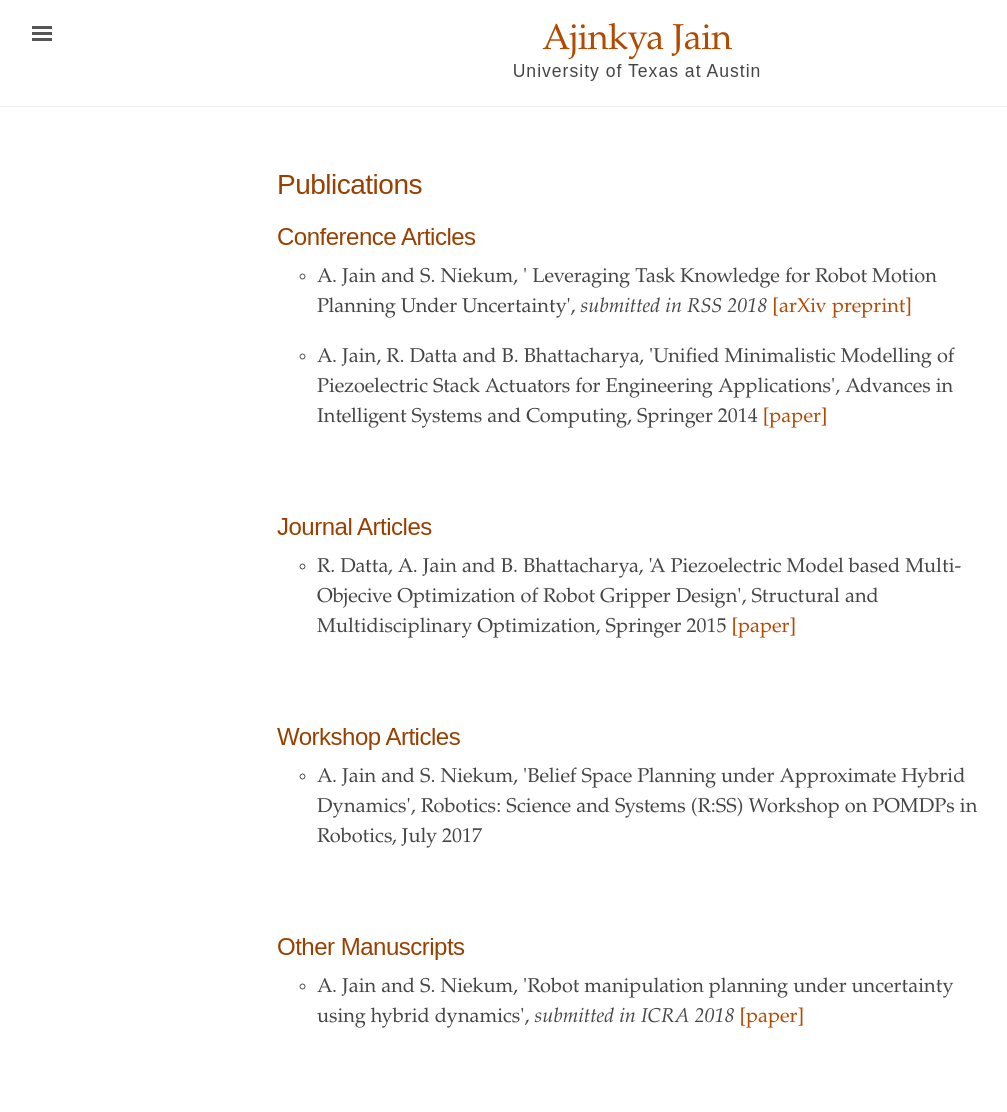
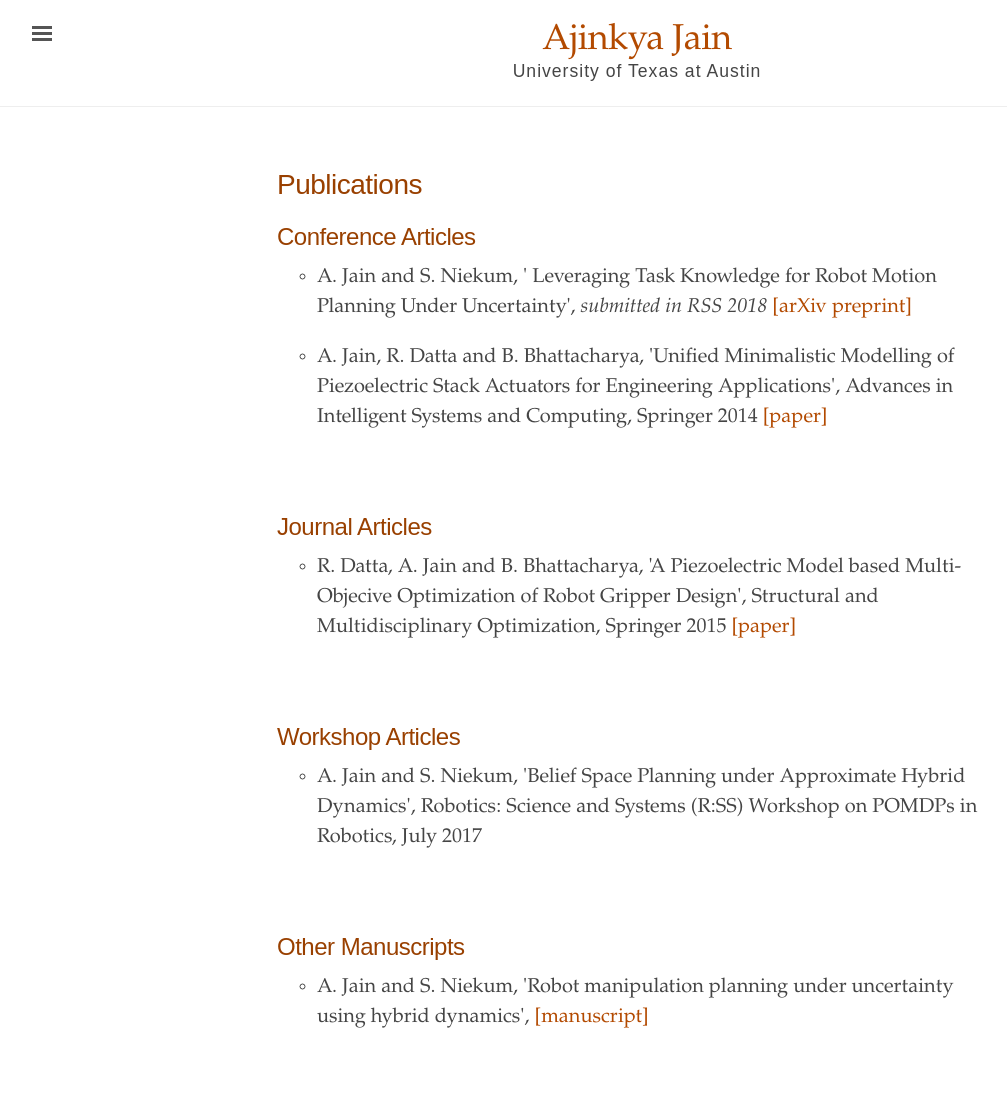
Before and after one commit to jainajinkya/jainajinkya.github.io, a Jekyll site: the page built from publications.md, in a window 1280 px wide. Shown: the whole page, without its empty margins (3-1010 px from the left). Built offline with Jekyll 4.4.1, drawn with Linux system fonts in a browser that asks for light colours.

Commit message:
Updated RSS Paper

```diff
--- a/publications.md
+++ b/publications.md
@@ -43,7 +43,8 @@
   <h2>Other Manuscripts</h2>
   <ul class="texts">
     <li class="text-title">
-      <p>A. Jain and S. Niekum, 'Robot manipulation planning under uncertainty using hybrid dynamics', <i>submitted in ICRA 2018 </i> <a href="/files/hblqr_icra_18.pdf" target="_blank"> [paper]</a> </p>
+<!--       <p>A. Jain and S. Niekum, 'Robot manipulation planning under uncertainty using hybrid dynamics', <i>submitted in ICRA 2018 </i> <a href="/files/hblqr_icra_18.pdf" target="_blank"> [paper]</a> </p> -->
+      <p>A. Jain and S. Niekum, 'Robot manipulation planning under uncertainty using hybrid dynamics', <a href="/files/hblqr.pdf" target="_blank"> [manuscript]</a> </p>
     </li>
   </ul>
 </div>
--- a/research.md
+++ b/research.md
@@ -9,12 +9,12 @@
       <b> Leveraging Task Knowledge for Robot Motion Planning Under Uncertainty </b>
       	<p> Noisy observations coupled with nonlinear dynamics pose one of the biggest challenges in robot motion planning. By decomposing the nonlinear dynamics into a discrete set of local dynamics models, hybrid dynamics provide a natural way to model nonlinear dynamics, especially in systems with sudden "jumps" in the dynamics, due to factors such as contacts. We propose a hierarchical POMDP planner that develops locally optimal motion plans for hybrid dynamics models. The hierarchical planner first develops a high-level motion plan to sequence the local dynamics models to be visited. The high-level plan is then converted into a detailed cost-optimized continuous state plan. This hierarchical planning approach results in a decomposition of the POMDP planning problem into smaller sub-parts that can be solved with significantly lower computational costs. The ability to sequence the visitation of local dynamics models also provides a powerful way to leverage the hybrid dynamics to reduce state uncertainty. We evaluate the proposed planner for two navigation and localization tasks in simulated domains, as well as an assembly task with a real robotic manipulator. <a href="https://arxiv.org/abs/1802.04205" target="_blank"> [arXiv preprint]</a> </p>
 
-     	<iframe width="560" height="315" src="https://www.youtube.com/embed/rT3CUle7Lsk" frameborder="0" allowfullscreen></iframe>
+     	<iframe width="560" height="315" src="https://www.youtube.com/embed/rT3CUle7Lsk" frameborder="0" allowfullscreen></iframe> <br> <br>
     </li>
 
     <li class="text-title">
       <b> Robot manipulation planning under uncertainty using hybrid dynamics </b>
-      	<p> The difficulty of many robot manipulation tasks stems from stochasticity and partial observability coupled with highly nonlinear dynamics. However, much of the nonlinearity in manipulation tasks can be explained by sudden changes in contact or articulated state. This fact allows the dynamics to be naturally factored into a discrete set of simpler models combined together as a hybrid dynamics model. To leverage these hybrid dynamics for efficient planning under uncertainty, we introduce a novel POMDP planner that computes and stabilizes around trajectories in a hybrid belief space. We evaluate the proposed planner in both a simulated navigation domain, as well as an assembly task with a real robotic manipulator. Experiments on robot doing a partial assembly of Toy airplane from the YCB Dataset <a href="/files/hblqr_icra_18.pdf" target="_blank"> [paper]</a> </p>
+      	<p> The difficulty of many robot manipulation tasks stems from stochasticity and partial observability coupled with highly nonlinear dynamics. However, much of the nonlinearity in manipulation tasks can be explained by sudden changes in contact or articulated state. This fact allows the dynamics to be naturally factored into a discrete set of simpler models combined together as a hybrid dynamics model. To leverage these hybrid dynamics for efficient planning under uncertainty, we introduce a novel POMDP planner that computes and stabilizes around trajectories in a hybrid belief space. We evaluate the proposed planner in both a simulated navigation domain, as well as an assembly task with a real robotic manipulator. Experiments on robot doing a partial assembly of Toy airplane from the YCB Dataset <a href="/files/hblqr.pdf" target="_blank"> [manuscript]</a> </p>
 
      	<iframe width="560" height="315" src="https://www.youtube.com/embed/IMLakQdTi6c" frameborder="0" allowfullscreen></iframe>
     </li>
```
Also changed, not shown: 2 other files.
